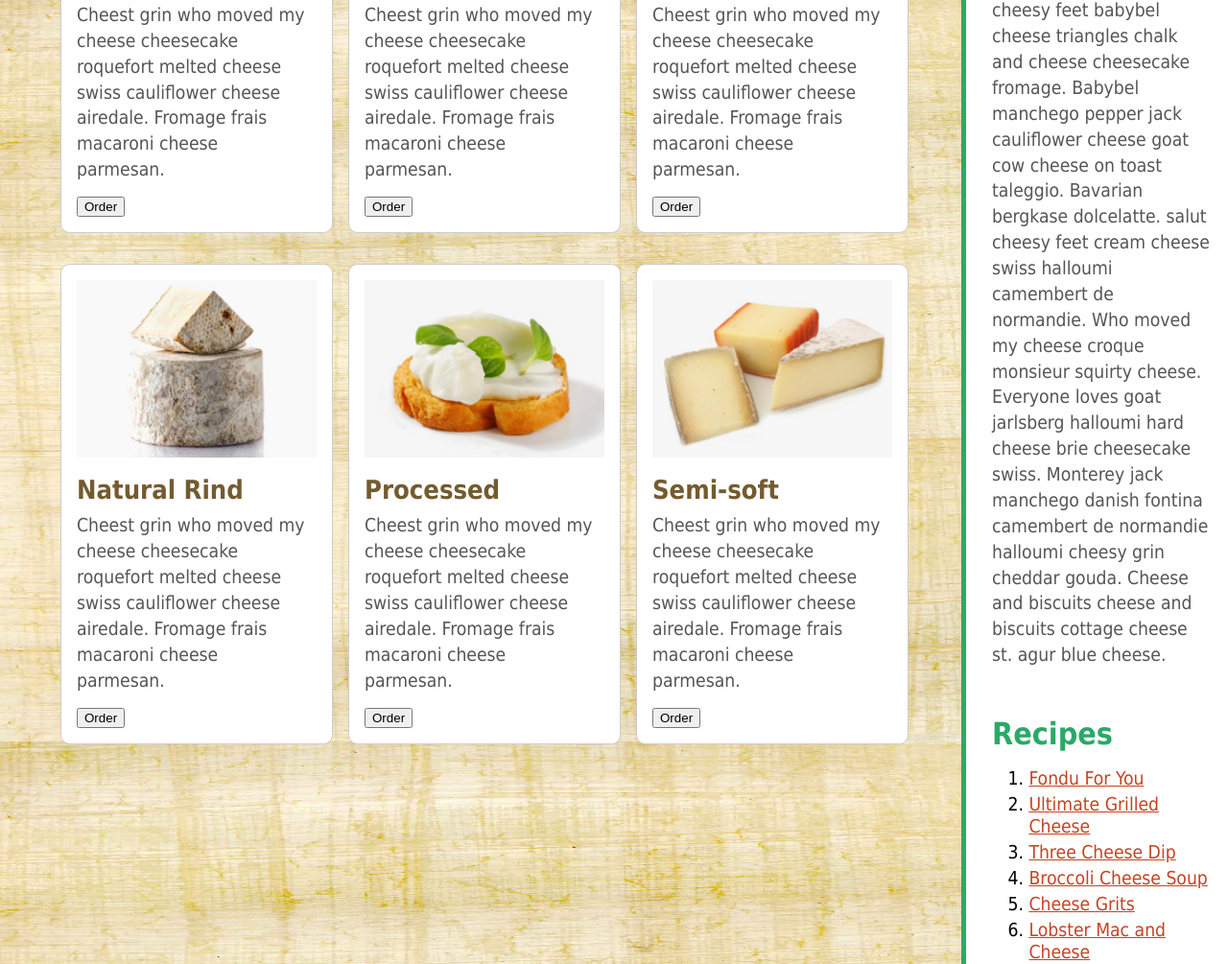
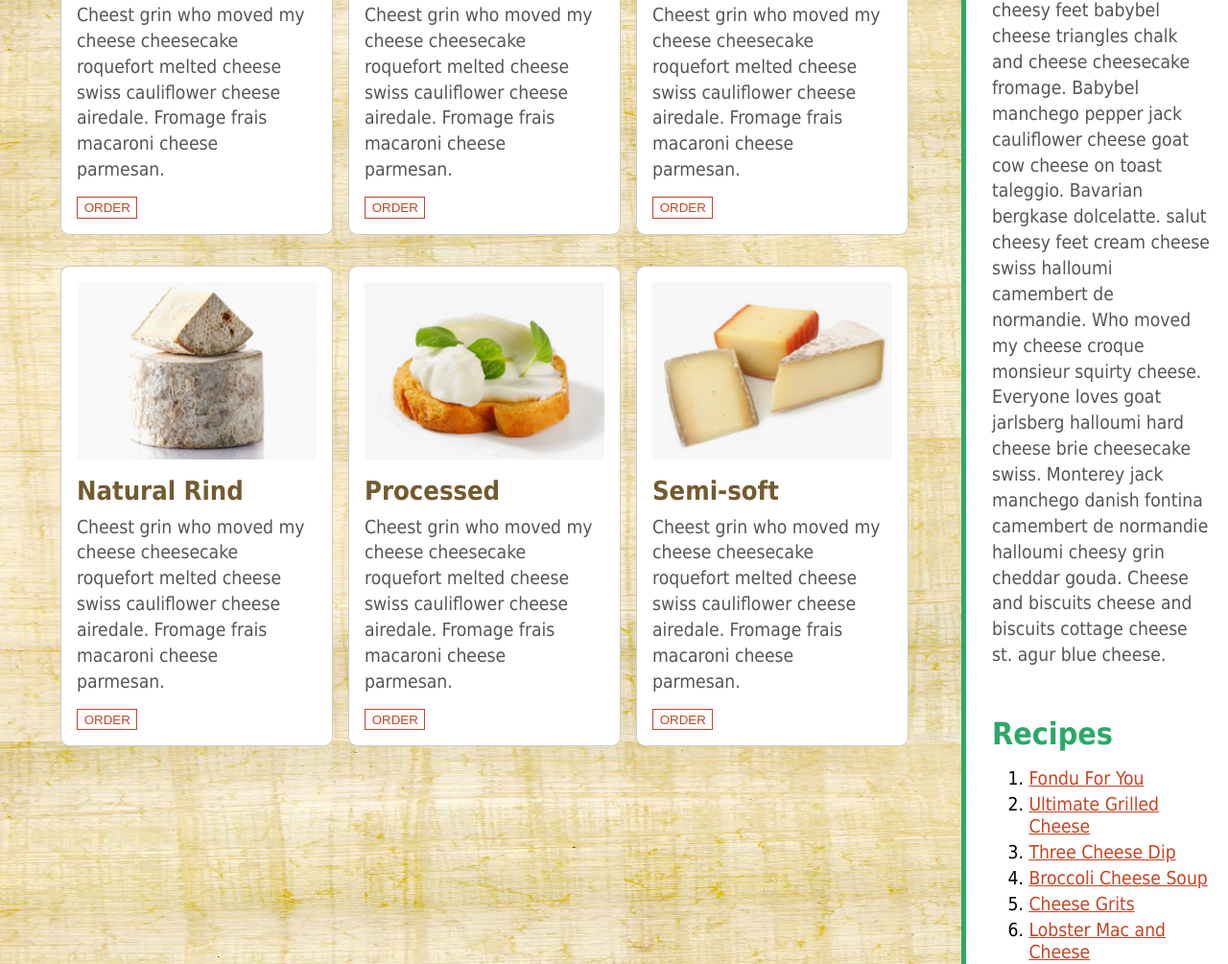
Before and after one commit to Alexandria-Hardin/BasicHTMLTags, a plain HTML site: page Assignments/StoreAppDemo/index.html in a window 1280 px wide. Shown: the part 827-1832 px from the top of the page at 96% size. Drawn offline with Linux system fonts and the light colour scheme.

Commit message:
fancy-buttons-css

```diff
--- a/Assignments/StoreAppDemo/main.css
+++ b/Assignments/StoreAppDemo/main.css
@@ -219,3 +219,16 @@ footer a:hover {
     color: #fff;
     text-decoration: underline;
 }
+button  {
+    color: #C64322;
+    background-color: #FFF;
+    display: inline-block;
+    margin: 0 0.75em 0 0;
+    padding: 0.2em 0.5em;
+    border: 1px solid #C64322;
+    text-transform: uppercase;
+}
+button:hover {
+    background-color: #FBF3DB;
+    border: 1px solid #745b2f;
+}
```
